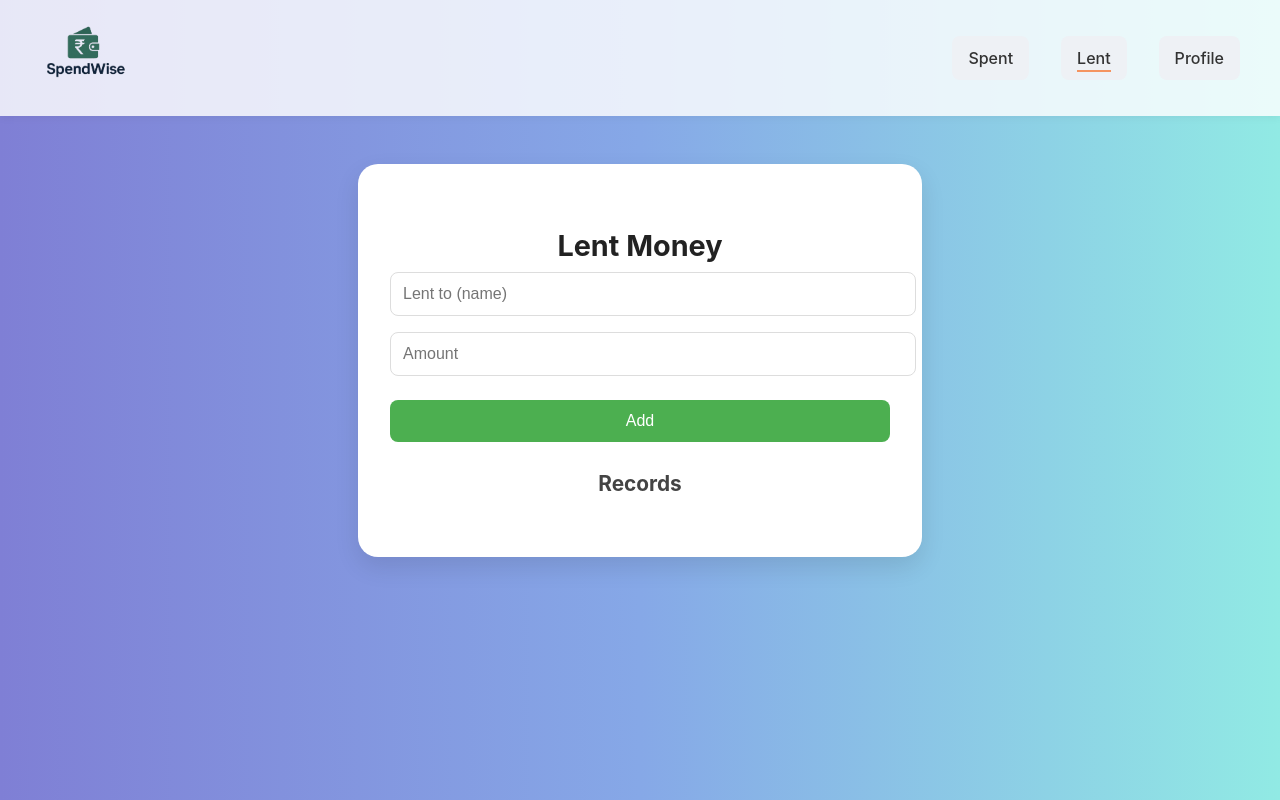
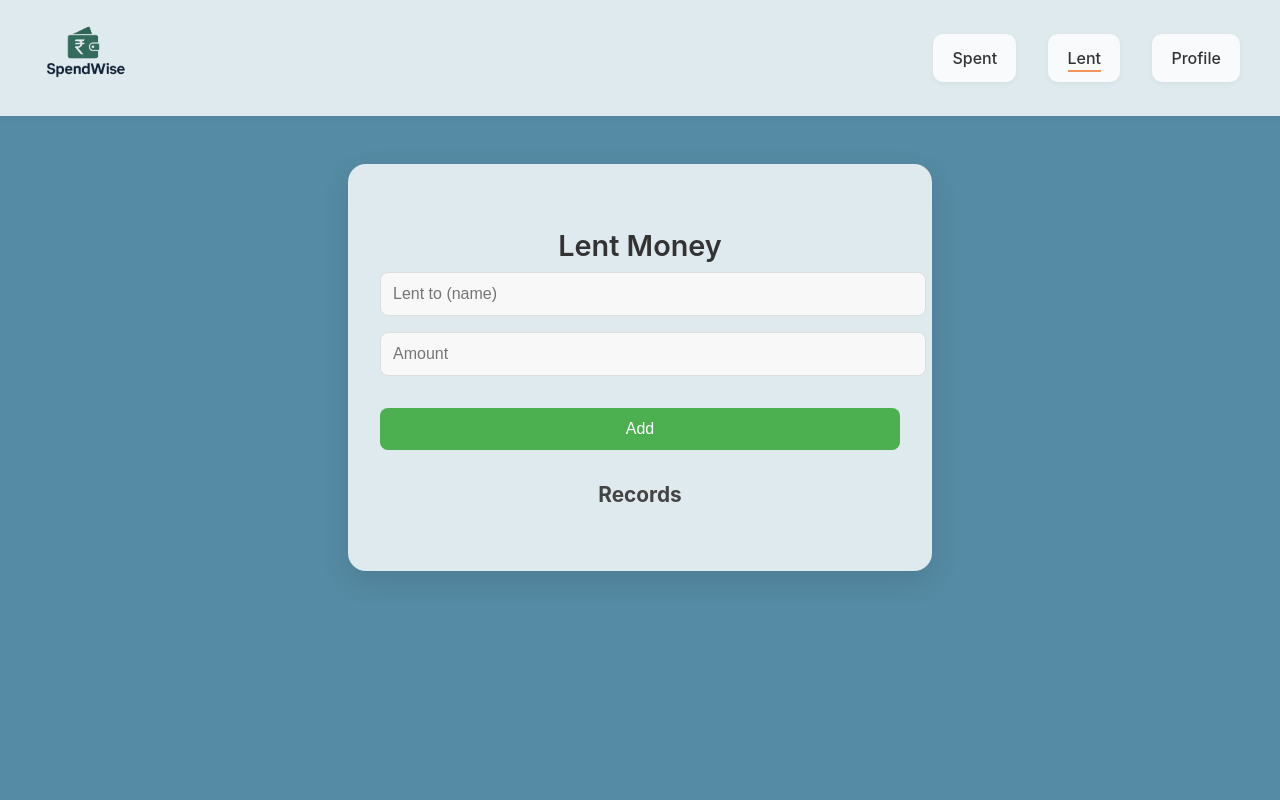
Before and after one commit to pradiptisingh19/SpendWise, a React (Create React App) app: page /dashboard/lent in a window 1280 px wide. Built offline with nearby package versions, Linux system fonts and the light colour scheme.

Commit message:
changes in layout, color etc

```diff
--- a/src/App.css
+++ b/src/App.css
@@ -1,43 +1,43 @@
 body {
   margin: 0;
-  padding: 0;
   font-family: "Inter", "Segoe UI", Tahoma, Geneva, Verdana, sans-serif;
-  background: linear-gradient(to right, #7F7FD5, #86A8E7, #91EAE4);
+  background-color: #558ba4;
+  color: #333;
   min-height: 100vh;
-  transition: background 0.5s ease-in-out;
-  color: #333;
 }
 
 .container {
-  max-width: 500px;
+  max-width: 520px;
   margin: 3rem auto;
   padding: 2.5rem 2rem;
-  /* background: linear-gradient(to bottom right, #d9a7c7, #fffcdc); */
-  border-radius: 20px;
-  box-shadow: 0 10px 25px rgba(0, 0, 0, 0.1);
+  background: #ffffffd0;
+  backdrop-filter: blur(10px);
+  border-radius: 18px;
+  box-shadow: 0 10px 30px rgba(0, 0, 0, 0.1);
   text-align: center;
-  color: black;
-  /* transition: transform 0.3s ease, box-shadow 0.3s ease; */
+  transition: transform 0.3s ease, box-shadow 0.3s ease;
 }
 
 h2 {
   font-size: 1.8rem;
-  color: #222;
   margin-bottom: 0.5rem;
+  font-weight: 600;
 }
 
 h3 {
   font-size: 1.3rem;
+  margin-top: 2rem;
   color: #444;
-  margin-top: 1.8rem;
 }
+
 input {
   width: 100%;
   padding: 0.75rem;
   margin: 0.6rem 0;
   border: 1px solid #ccc;
-  border-radius: 8px;
+  border-radius: 10px;
   font-size: 1rem;
+  background: #f8f8f8;
   transition: border 0.2s ease-in-out;
 }
 
@@ -45,21 +45,25 @@ input:focus {
   border-color: #4caf50;
   outline: none;
 }
+
 button {
-  padding: 0.65rem 1.4rem;
+  padding: 0.75rem 1.5rem;
   border: none;
-  border-radius: 8px;
+  border-radius: 10px;
   background-color: #4caf50;
   color: white;
   font-size: 1rem;
+  font-weight: 500;
   cursor: pointer;
-  margin-top: 0.5rem;
-  transition: background-color 0.2s ease;
+  margin-top: 1rem;
+  transition: background-color 0.2s ease, transform 0.2s ease;
 }
 
 button:hover {
   background-color: #388e3c;
+  transform: translateY(-2px);
 }
+
 .logout-button-wrapper {
   margin-top: 2rem;
   display: flex;
@@ -68,8 +72,6 @@ button:hover {
 
 .logout-button-wrapper button {
   background-color: #e53935;
-  padding: 8px 20px;
-  font-size: 0.95rem;
 }
 
 .logout-button-wrapper button:hover {
@@ -77,29 +79,33 @@ button:hover {
 }
 
 ul {
-  list-style-type: none;
+  list-style: none;
   padding: 0;
-  margin-top: 1rem;
+  margin-top: 1.5rem;
 }
 
 li {
-  background-color: #eef1f5;
-  padding: 0.75rem 1rem;
-  margin: 0.5rem 0;
-  border-radius: 8px;
+  background-color: #f9fafc;
+  padding: 0.9rem 1.2rem;
+  margin: 0.6rem 0;
+  border-radius: 10px;
   font-size: 1rem;
   display: flex;
   justify-content: space-between;
   align-items: center;
+  box-shadow: 0 2px 5px rgba(0, 0, 0, 0.05);
 }
 
 li button {
   background-color: #ff6f61;
-  padding: 4px 10px;
+  padding: 5px 12px;
   font-size: 0.9rem;
-  margin-left: 10px;
+  border-radius: 6px;
 }
 
 li button:hover {
   background-color: #d84339;
 }
+.profile{
+  color: white;
+}
--- a/src/charts.js
+++ b/src/charts.js
@@ -22,7 +22,7 @@ const Chart = ({ data }) => {
   }));
 
   return (
-    <div style={{ width: "100%", height: 300 }}>
+    <div style={{ width: "100%", height: 350 }}>
       <ResponsiveContainer>
         <PieChart>
           <Pie
```
